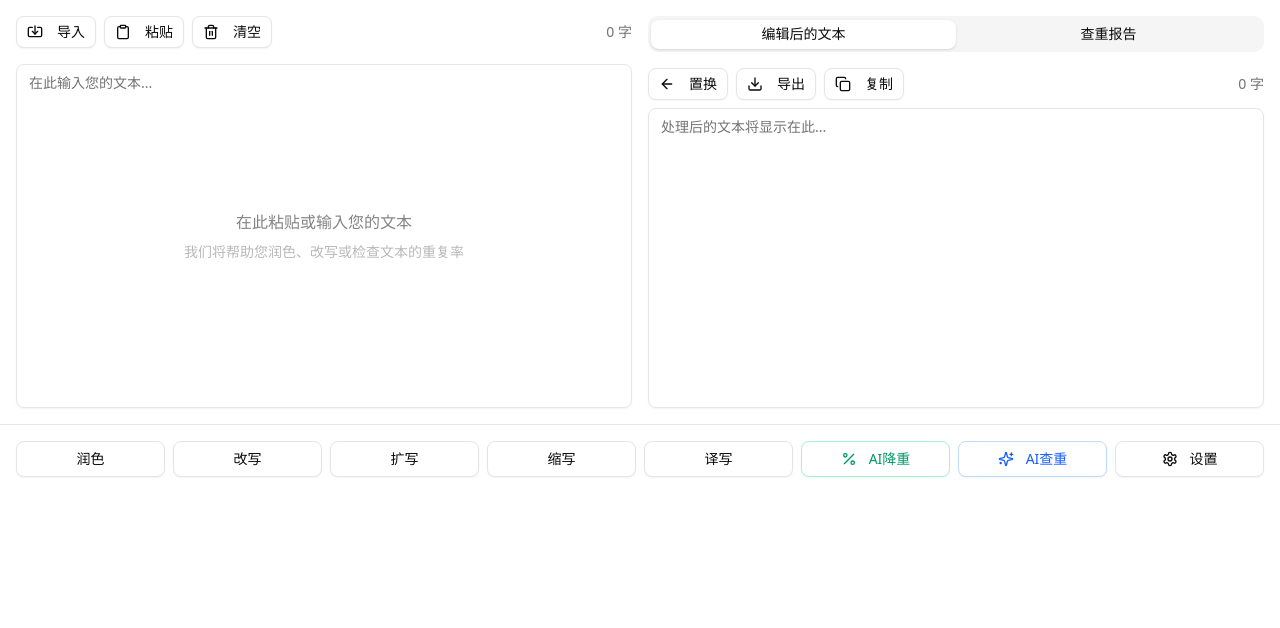
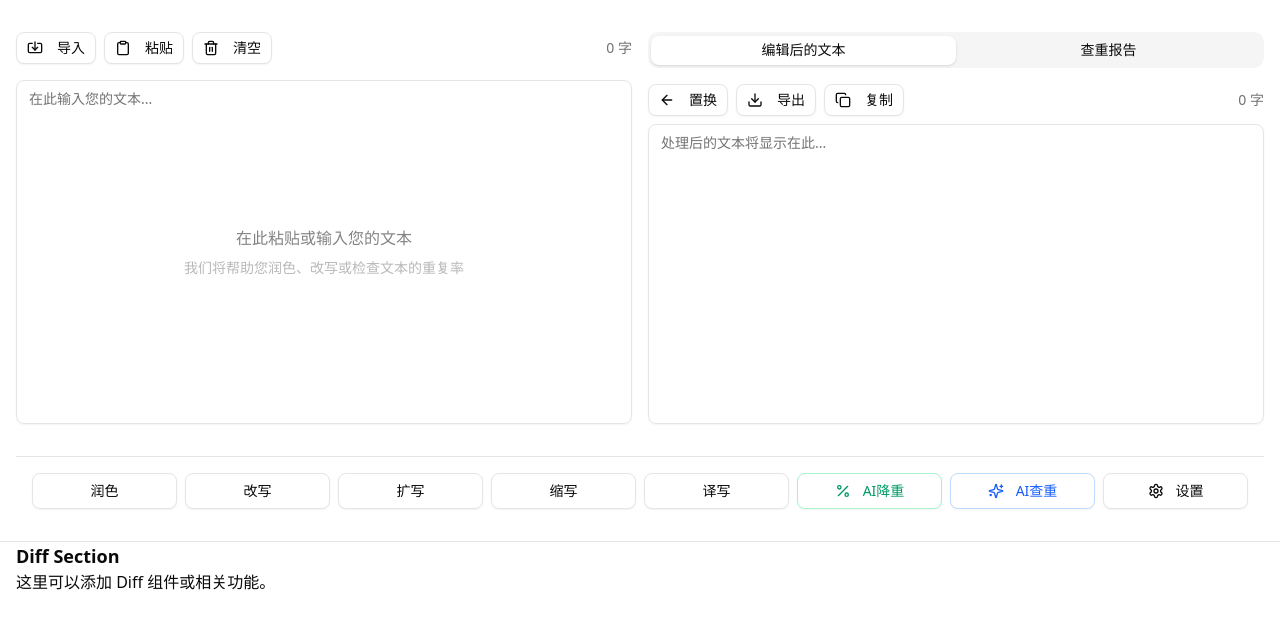
Before and after one commit to ni00/PaperPolisher, a React (Vite) app: page / in a window 1280 px wide. Shown: the top 628 px of the page. Built offline with nearby package versions, Linux system fonts and the light colour scheme.

Commit message:
feat: add text change handlers for source and result text areas

```diff
--- a/src/components/paper-polisher/ResultTextArea.tsx
+++ b/src/components/paper-polisher/ResultTextArea.tsx
@@ -11,6 +11,7 @@ interface ResultTextAreaProps {
     handleExport: () => void
     handleCopy: () => void
     handleClearResult: () => void
+    handleTextChange: (e: React.ChangeEvent<HTMLTextAreaElement>) => void
 }
 
 export function ResultTextArea({
@@ -20,6 +21,7 @@ export function ResultTextArea({
     handleExport,
     handleCopy,
     handleClearResult,
+    handleTextChange
 }: ResultTextAreaProps) {
     return (
         <div className="space-y-4">
@@ -87,7 +89,7 @@ export function ResultTextArea({
                     placeholder="处理后的文本将显示在此..."
                     className="min-h-[300px] resize-none"
                     value={resultText}
-                    readOnly
+                    onChange={handleTextChange}
                 />
                 {isProcessing && (
                     <div className="absolute inset-0 bg-background/80 flex items-center justify-center">
--- a/src/hooks/usePaperPolisher.tsx
+++ b/src/hooks/usePaperPolisher.tsx
@@ -81,8 +81,13 @@ export function usePaperPolisher() {
         setSimilarityScore(null)
     }
 
-    const handleTextChange = (e: React.ChangeEvent<HTMLTextAreaElement>) => {
+    const handleSourceTextChange = (e: React.ChangeEvent<HTMLTextAreaElement>) => {
         setSourceText(e.target.value)
+        updateWordCount(e.target.value)
+    }
+
+    const handleResultTextChange = (e: React.ChangeEvent<HTMLTextAreaElement>) => {
+        setResultText(e.target.value)
         updateWordCount(e.target.value)
     }
 
@@ -146,7 +151,8 @@ export function usePaperPolisher() {
         handleExport,
         handleCopy,
         handleClearResult,
-        handleTextChange,
+        handleSourceTextChange,
+        handleResultTextChange,
         processText
     }
 }
--- a/src/page/main-page.tsx
+++ b/src/page/main-page.tsx
@@ -21,13 +21,14 @@ export default function MainPage() {
         handleExport,
         handleCopy,
         handleClearResult,
-        handleTextChange,
+        handleSourceTextChange,
+        handleResultTextChange,
         processText
     } = usePaperPolisher()
 
     return (
-        <div className="w-full transition-all duration-300 fixed inset-0 z-50 bg-background">
-            <div>
+        <div className="w-full min-h-screen bg-background overflow-y-auto">
+            <div className="container mx-auto py-4">
                 <div className="grid grid-cols-1 md:grid-cols-2 gap-4 p-4">
                     {/* Source Text Section */}
                     <SourceTextArea
@@ -36,7 +37,7 @@ export default function MainPage() {
                         handleImport={handleImport}
                         handlePaste={handlePaste}
                         handleClear={handleClear}
-                        handleTextChange={handleTextChange}
+                        handleTextChange={handleSourceTextChange}
                     />
 
                     {/* Result Text Section */}
@@ -54,6 +55,7 @@ export default function MainPage() {
                                     handleExport={handleExport}
                                     handleCopy={handleCopy}
                                     handleClearResult={handleClearResult}
+                                    handleTextChange={handleResultTextChange}
                                 />
                             </TabsContent>
 
@@ -68,10 +70,19 @@ export default function MainPage() {
                 </div>
 
                 {/* Action Buttons */}
-                <ActionButtons
-                    isProcessing={isProcessing}
-                    processText={processText}
-                />
+                <div className="px-4 mt-4">
+                    <ActionButtons
+                        isProcessing={isProcessing}
+                        processText={processText}
+                    />
+                </div>
+
+                {/* Diff Section */}
+                <div className="px-4 mt-4 border-t">
+                    <h2 className="text-lg font-semibold">Diff Section</h2>
+                    <p>这里可以添加 Diff 组件或相关功能。</p>
+                </div>
+
             </div>
         </div>
     )
```
